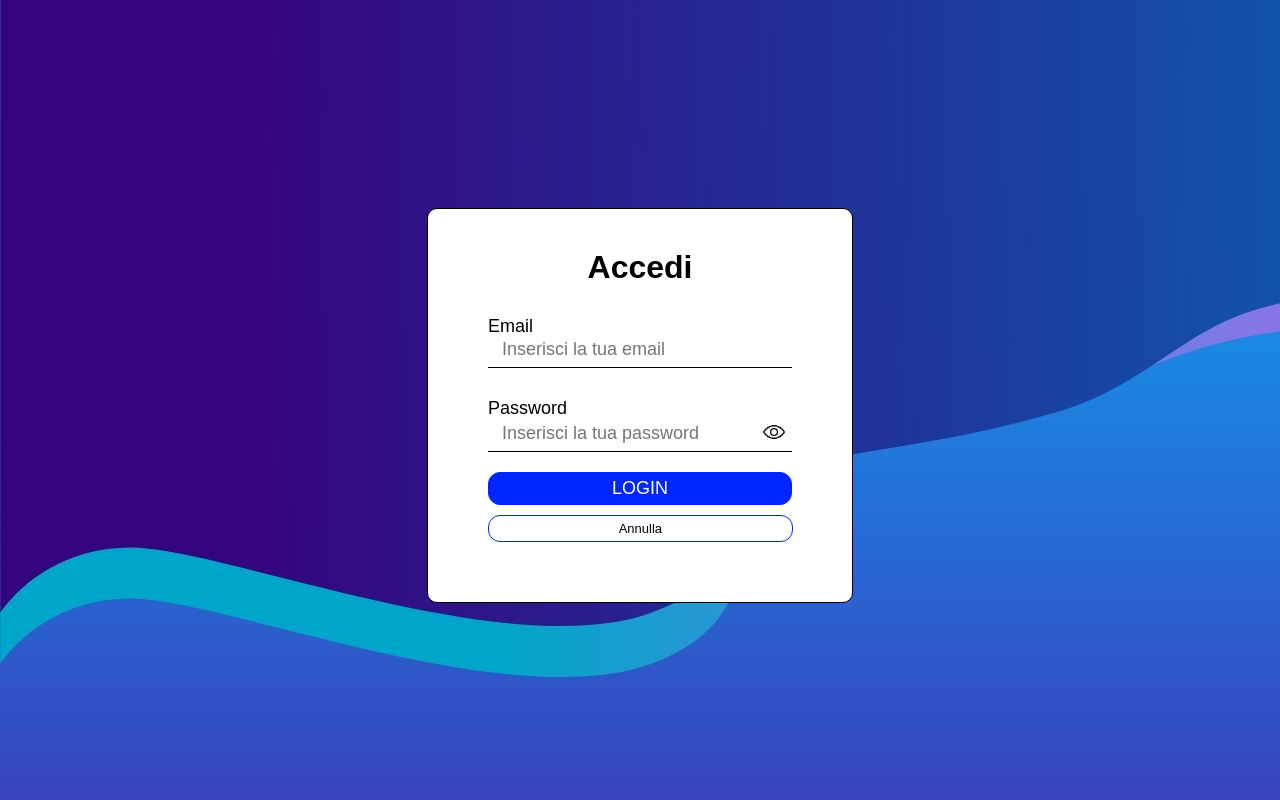
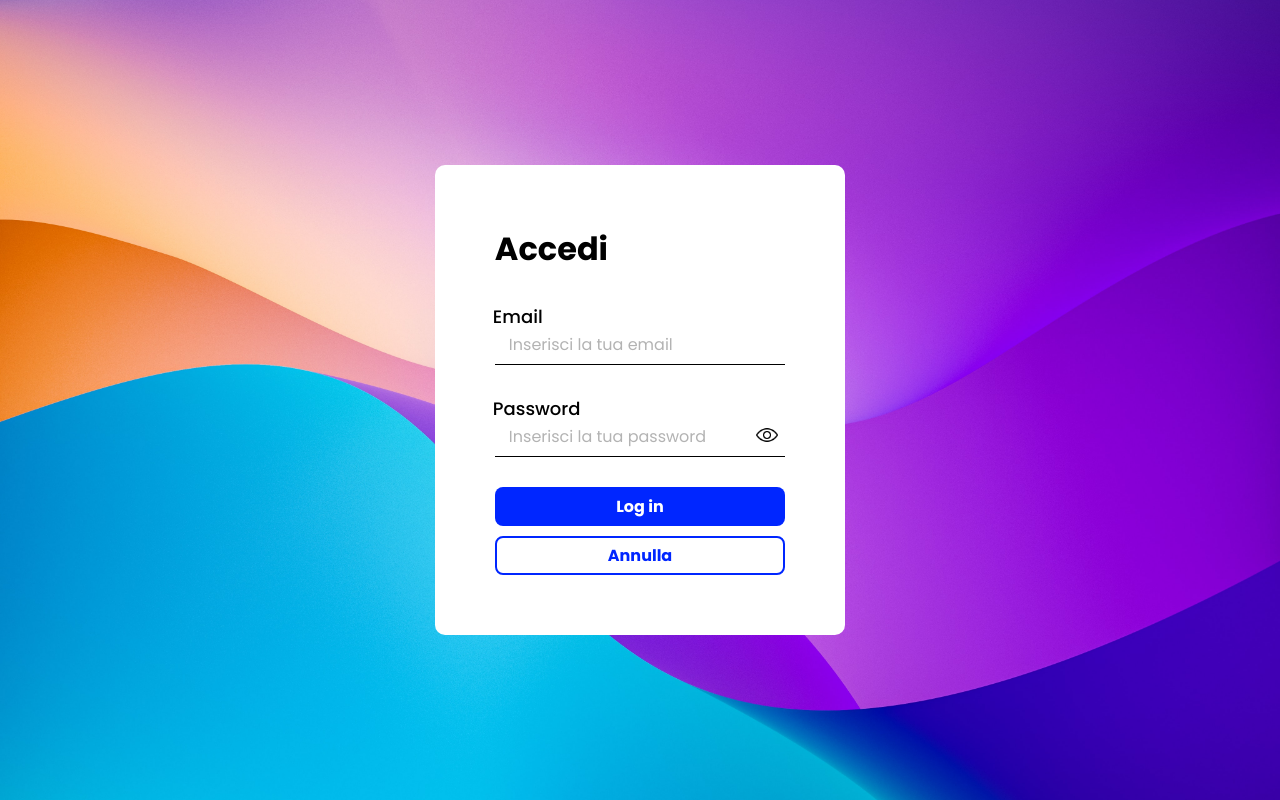
Before and after one commit to LelePaci/warehouse-management-system, a PHP site: page /auth/login.php in a window 1280 px wide. Run offline with PHP 8.4, Linux system fonts and the light colour scheme.

Commit message:
Correzioni frontend index e php

```diff
--- a/auth/login.php
+++ b/auth/login.php
@@ -11,11 +11,12 @@ require_once '../utils/replacePlaceholders.php';
     <meta name="viewport" content="width=device-width, initial-scale=1.0">
     <title><?php echo LOGIN_TITLE; ?></title>
     <link rel="stylesheet" href="../css/login.css">
+    <link rel="stylesheet" href="../css/fonts.css">
     <script src="../js/validate.js"></script>
 </head>
 
 <body background="../images/<?php echo LOGIN_BACKGROUND; ?>">
-
+    <div class="container">
         <form action="<?php echo htmlspecialchars($_SERVER["PHP_SELF"]); ?>" method="post">
             <h1>Accedi</h1>
             <fieldset>
@@ -27,9 +28,10 @@ require_once '../utils/replacePlaceholders.php';
                 <input type="password" name="password" id="password" placeholder="Inserisci la tua password" required>
                 <img src="../images/show_password.png"  alt="show/hide password" id="show-password">
             </fieldset>
-            <input type="submit" value="LOGIN" id="login">
-            <a href="../index.php" id="back"> Annulla</a>
+            <input type="submit" value="Log in" class="btn btn-primary">
+            <a href="../index.php" class="btn btn-secondary">Annulla</a>
         </form>
+    </div>
 </body>
 
 </html>
--- a/css/login.css
+++ b/css/login.css
@@ -1,94 +1,92 @@
+* {
+    margin: 0;
+    padding: 0;
+    box-sizing: border-box;
+    font-family: "Poppins", sans-serif;
+  }
+
+  html {
+    width: 100vw;
+    height: 100vh;
+  }
+
   body {
-    /* background-repeat: no-repeat;
+    width: 100%;
+    height: 100%;
+    background-repeat: no-repeat;
     background-position: center;
-    background-attachment: fixed;
-    background-size: cover; */
+    background-size: cover;
+  }
+
+  ::placeholder {
+      color: rgb(179, 179, 179);
+  }
+
+  .container {
+    width: 100%;
+    height: 100%;
     display: flex;
     align-items: center;
     justify-content: center;
   }
 
-form{
-    margin-top: auto;
+  form {
     border-radius: 10px;
-    border: 1px solid black;
-    width: max-content;
     padding: 60px 60px;
     background-color: white;
-    transform: translate(-50% -50%);
-    margin-top: 200px;
-
   }
 
-form fieldset{
+  form fieldset {
     border: 0;
-    border-bottom: 1px solid black;
+    border-bottom: 1.5px solid black;
     padding: 7px;
     margin: 30px 0;
   }
 
-
-form fieldset legend{
-    /* padding: 0 5px; */
+  form fieldset legend {
     margin-left: -9px;
     margin-bottom: -5px;
-    font-family: 'Poppins', sans-serif;
     font-size: large;
+    font-weight: 500;
   }
 
-form input{
-    border: 0px;
+  form input {
+    border: none;
     outline: none;
     margin-top: 0;
     padding: 0 7px;
-    font-family: 'Poppins', sans-serif;
-    font-size: large;
+    font-size: medium;
     width: 250px;
   }
 
-h1{
-    font-family: 'Poppins', sans-serif;
-    font-size: xx-large;
-    font-weight: 600;
-    text-align: center;
-    margin-top: -20px;
-}
   #show-password {
+    width: 22px;
     border: 0;
     background-color: transparent;
-}
-#show-password{
-    width: 22px;
     height: 22px;
     cursor: pointer;
     margin-bottom: -4px;
   }
 
-#login{
+  .btn {
+    display: flex;
+    justify-content: center;
+    align-items: center;
+    border-radius: 8px;
+    text-decoration: none;
+    width: 100%;
+    padding: 5px 0;
+    font-weight: 700;
+  }
+
+  .btn-primary {
     background-color: rgb(0, 38, 255);
     color: white;
-    font-family: 'Poppins', sans-serif;
-    font-size: large;
-    padding:  5px 10px;
-    border-radius: 12px;
-    border: 1px solid rgb(0, 38, 255);
-    display:  block;
-    width: 100%;
-    margin-top: -10px;
-    cursor: pointer;
+    margin: 0 0 10px 0;
+    border: 2px solid transparent;
   }
 
-#back{
-    background-color: white;
-    color: black;
-    font-family: 'Poppins', sans-serif;
-    font-size: small;
-    padding:  5px 10px;
-    border-radius: 12px;
-    border: 1px solid rgb(0, 38, 255);
-    display:  block;
-    width: 93%;
-    margin-top: 10px;
-    text-align: center;
-    text-decoration: none;
+  .btn-secondary {
+    color: rgb(0, 38, 255);
+    border: 2px solid rgb(0, 38, 255);
   }
--- a/js/validate.js
+++ b/js/validate.js
@@ -1,5 +1,6 @@
+let showHideButton;
 window.onload = function(){
-    var showHideButton = document.getElementById('show-password');
+    showHideButton = document.getElementById('show-password');
     showHideButton.addEventListener("click", showHidePassword);
 }
 
@@ -7,7 +8,9 @@ function showHidePassword() {
     var field = document.getElementById('password');
     if(field.type == 'password'){
         field.type = 'text';
+        showHideButton.src = "../images/hide_password.png";
     } else {
         field.type = 'password';
+        showHideButton.src = "../images/show_password.png";
     }
 }
--- a/utils/placeholders.json
+++ b/utils/placeholders.json
@@ -7,9 +7,9 @@
     },
     "warehouse_name": "Warehouse Management System",
     "index_background": {
-        "bg1": "WMS_background.1.jpg",
-        "bg2": "WMS_background.2.jpg",
-        "bg3": "WMS_background.3.jpg"
+        "bg1": "guillaume-bolduc-uBe2mknURG4-unsplash.jpg",
+        "bg2": "reproductive-health-supplies-coalition-2RraPpR-6Tc-unsplash.jpg",
+        "bg3": "timelab-pro-CfKV0CecnU8-unsplash.jpg"
     },
-    "login_background": "background-images-for-login-page3bc68c53b0db224b.jpg"
+    "login_background": "milad-fakurian-E8Ufcyxz514-unsplash.jpg"
 }
```
Also changed, not shown: images/WMS_background.1.jpg (deleted), images/WMS_background.2.jpg (deleted), images/WMS_background.3.jpg (deleted), images/guillaume-bolduc-uBe2mknURG4-unsplash.jpg (added), images/milad-fakurian-E8Ufcyxz514-unsplash.jpg (added), images/reproductive-health-supplies-coalition-2RraPpR-6Tc-unsplash.jpg (added), utils/dbManagement.php (added), 1 other file. Lines whose indentation alone changed are shown as unchanged.
